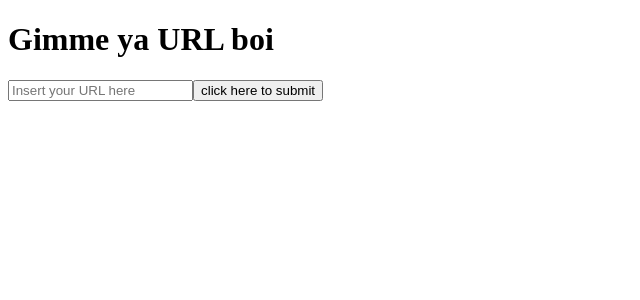
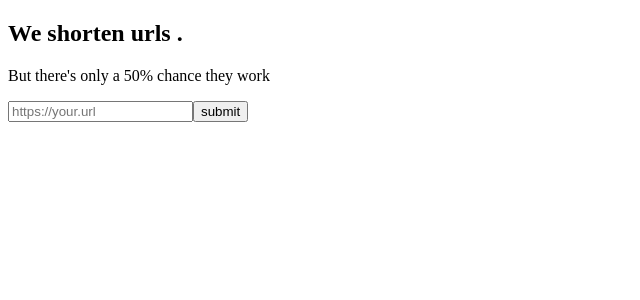
Before and after one commit to djayci/fifty-fifty-url-shortener, a Next.js app: page / in a window 1280 px wide. Shown: the top 300 px of the page, without its empty margins (0-640 px from the left). Built offline with nearby package versions, Linux system fonts and the light colour scheme.

Commit message:
more progress and it looks better too

```diff
--- a/package.json
+++ b/package.json
@@ -16,6 +16,8 @@
     "react-dom": "17.0.2"
   },
   "devDependencies": {
+    "@babel/core": "^7.16.0",
+    "@babel/plugin-proposal-decorators": "^7.16.0",
     "@types/mongoose": "^5.11.97",
     "@types/node": "16.11.6",
     "@types/react": "17.0.34",
--- a/pages/index.tsx
+++ b/pages/index.tsx
@@ -1,10 +1,24 @@
 import type { NextPage } from 'next'
 import { useState } from 'react'
+import { Hero } from '../src/components/hero/hero';
+import { Email } from '../src/services/validators/validators-email';
 
+type Timer = ReturnType<typeof setTimeout>
 
 const Home: NextPage = () => {
-  const [url, setUrl] = useState('Insert your URL here');
+  const [url, setUrl] = useState('');
   const [nano, setNano] = useState();
+
+  let timer: Timer;
+  const validate = (input: string) => {
+    clearTimeout(timer);
+    timer = setTimeout(() => {
+      if (Email.test(input)) {
+        return setUrl(input)
+      }
+      return setUrl('');
+    }, 500);
+  }
 
   const submit = async (fullUrl: string) => {
     const url = new URL('/api/squash', window.location.href);
@@ -12,31 +26,32 @@ const Home: NextPage = () => {
     const res = await fetch(url.toString());
     const data = await res.json();
     setNano(data.nano);
+    setUrl(window.location.href + nano)
   }
 
   return (
-    <div>
-      <main className='md:container md:mx-auto h-screen flex'>
-        <div className='m-auto w-full'>
-          <h1 className='text-6xl text-center font-medium'>Gimme ya URL boi</h1>
+    <main className='md:container md:mx-auto h-screen flex'>
+      <div className='m-auto w-full mt-52 max-w-4xl'>
+        <Hero title='We shorten urls .' subtitle="But there's only a 50% chance they work" />
+        <form action="" className='flex mt-10'>
           <input
-            type="text"
-            placeholder={url}
-            className='w-full block border-2 border-gray-400 rounded p-3 h-20 text-2xl'
-            onChange={text => setUrl(text.target.value)} />
+            type="url"
+            placeholder='https://your.url'
+            className='block border-2 border-gray-400 rounded p-5 h-20 outline-none text-xl rounded-tr-none rounded-br-none w-4/5'
+            onChange={text => validate(text.target.value)} />
           <input
             type='button'
-            className='border-blue-800 border-2'
-            value='click here to submit'
+            className={`${url ? 'bg-green-500' : 'bg-red-500'} transition-colors w-1/5 rounded rounded-tl-none rounded-bl-none text-white font-medium `}
+            value='submit'
             onClick={() => submit(url)} />
+        </form>
+        {/*
 
-          {nano &&
-            <p>Your shortened URL is <a href={window.location.href + nano}>{window.location.href + nano}</a></p>
-          }
+        <div className='text-center bg-green-500 w-2/4 m-auto'><a href={window.location.href + nano}>{window.location.href + nano}</a></div> */}
 
-        </div>
-      </main>
-    </div>
+
+      </div>
+    </main>
   )
 }
 
--- /dev/null
+++ b/src/components/hero/hero.tsx
@@ -0,0 +1,14 @@
+import { FC } from "react"
+
+interface Props {
+    title: string
+    subtitle: string
+}
+export const Hero: FC<Props> = ({ title, subtitle }) => {
+    return (
+        <section className=''>
+            <h1 className='text-8xl text-left font-bold'>{title}</h1>
+            <p className='text-3xl text-left font-light mt-4'>{subtitle}</p>
+        </section>
+    )
+}
--- a/src/services/db/db.ts
+++ b/src/services/db/db.ts
@@ -1,6 +1,7 @@
 import mongoose, { Mongoose } from "mongoose";
+import { ErrorHandler } from '../decorators/error-handler'
 
-class Mongo {
+class MongoDB {
     private instance;
     public mongoose;
 
@@ -9,8 +10,10 @@ class Mongo {
         this.mongoose = mongoose;
     }
 
-    private async connect(): Promise<Mongoose | void> {
+    @ErrorHandler
+    private async connect(): Promise<Mongoose> {
         if (this.instance) return this.instance;
+
         const { DB_HOST, DB_USER, DB_PASS } = process.env;
         return await mongoose.connect(
             `mongodb+srv://${DB_USER}:${DB_PASS}@${DB_HOST}`
@@ -18,4 +21,4 @@ class Mongo {
     }
 }
 
-export const DB = new Mongo().mongoose;
+export const DB = new MongoDB().mongoose;
--- /dev/null
+++ b/src/services/decorators/error-handler.ts
@@ -0,0 +1,22 @@
+function errorHandler(target: any, propertyName: any, descriptor: any) {
+    const method = descriptor.value;
+
+    descriptor.value = function (...args: any) {
+        try {
+            return method.apply(target, args);
+        } catch (error) {
+            console.log('titties')
+        }
+    };
+}
+
+export const ErrorHandler = errorHandler;
+
+// const Log = (msg: string): any => {
+//     return (target: any, propertyKey: string, descriptor: PropertyDescriptor) => {
+//       // target: class constructor or current object's prototype
+//       // propertyKey: name of the decorated method
+//       // descriptor: property descriptor of the method
+//       // modify class or method...
+//     }
+//   }
--- /dev/null
+++ b/src/services/validators/validators-email.ts
@@ -0,0 +1 @@
+export const Email = new RegExp(/(https?:\/\/)?([\w\-])+\.{1}([a-zA-Z]{2,63})([\/\w-]*)*\/?\??([^#\n\r]*)?#?([^\n\r]*)/ig);
--- a/tsconfig.json
+++ b/tsconfig.json
@@ -13,7 +13,8 @@
     "resolveJsonModule": true,
     "isolatedModules": true,
     "jsx": "preserve",
-    "incremental": true
+    "incremental": true,
+    "experimentalDecorators": true
   },
   "include": ["next-env.d.ts", "**/*.ts", "**/*.tsx"],
   "exclude": ["node_modules"]
```
Also changed, not shown: pages/[nano].tsx (+11 -2 lines), src/services/lucky-draw/lucky-draw.ts (added, +7 -0 lines), .babelrc (added), 1 other file (tests, documents, lock files or other folders).
